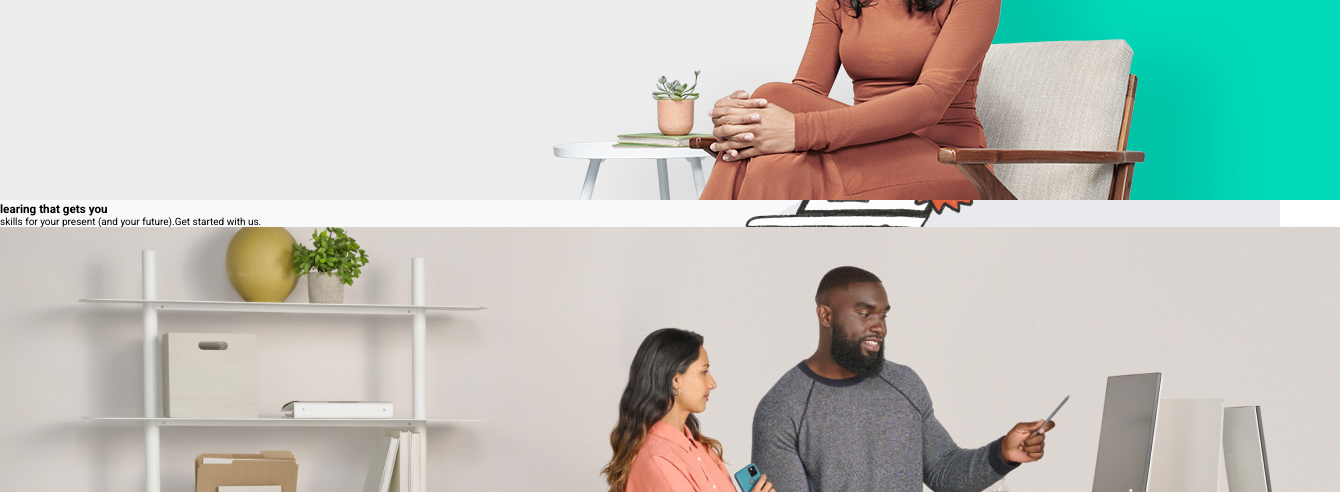
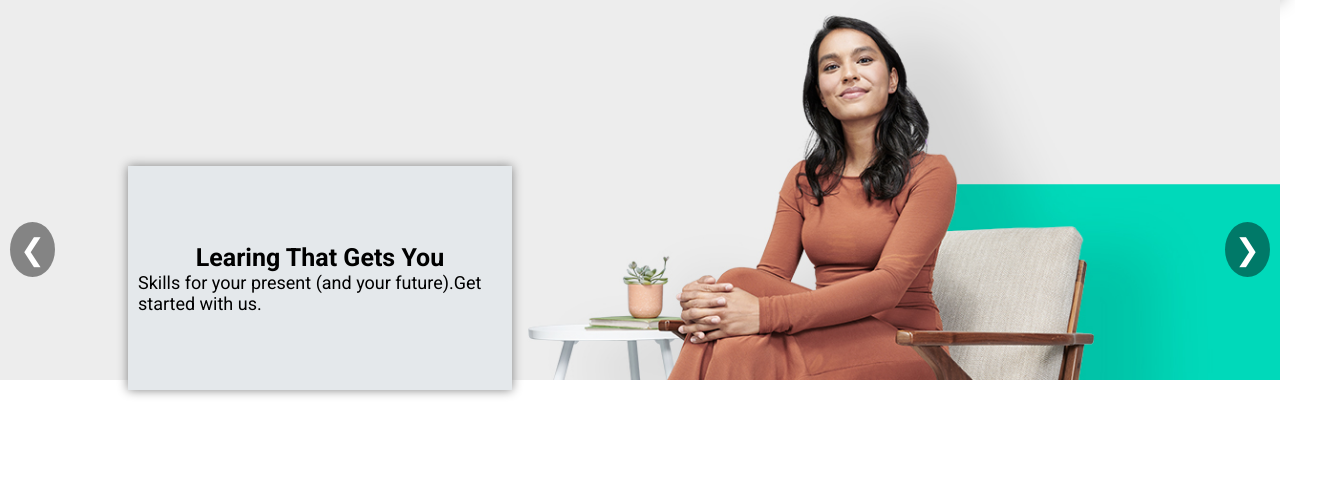
Before and after one commit to Neha78170/udemy-website-clone, a plain HTML site: page index.html in a window 1280 px wide. Shown: the part 122-614 px from the top of the page, 1340 px wide, since content can reach past the window. Drawn offline with Linux system fonts and the light colour scheme.

Commit message:
complete  image slider

```diff
--- a/index.html
+++ b/index.html
@@ -18,6 +18,7 @@
   </head>
   <body>
      <header>
+
       <div class="hero-img">
         <img src="./img/hero.webp" alt="hero" />
         <p>Explore</p>
@@ -44,21 +45,24 @@
         </div>
       </div>
     </header>
-    <main>
-      <div class="slider-container">
+    <main class="slide-container">
         <div class="slides">
         <img src="./img/slider1.jpg" alt="slider1">
+        <div class="slides-text">
           <h3>learing that gets you</h3>
-          <p>skills for your present (and your future).Get started with us.</p>
+          <p>Skills for your present (and your future).Get started with us.</p>
+          </div>
         </div>
          <div class="slides">
           <img src="./img/slider2.jpg" alt="slider1">
+          <div class="slides-text">
           <h3>skills that drive you forward</h3>
           <p>Technology and the world of work change fast - with us , you're faster.Get the skiils to achieve goals and stay competitive.</p>
           <button>view plans</button>
           </div>
-          <span></span>
           </div>
+          <span class="arrow prev">&#10094;</span>
+          <span class="arrow next">&#10095;</span>
     </main>
      <section class="skills">
       <h3>All the skills you need in one place</h3>
@@ -366,5 +370,7 @@
         </div>
       </div>
     </footer>
+
+    <script src="script.js"></script>
   </body>
 </html>
--- a/script.js
+++ b/script.js
@@ -0,0 +1,34 @@
+let flag = 0;
+
+slideShow(flag);
+
+function slideShow(num){
+   let slides = document.querySelectorAll(".slides")
+
+   for(i of slides){
+    i.style.display ="none"
+   }
+
+  if(num == slides.length){
+    flag = 0;
+    num = 0;
+  }
+  else if(num < 0){
+    flag = slides.length-1;
+    num = slides.length-1;
+  }
+  slides[num].style.display = "block"
+}
+
+    function arrow(num){
+        flag = flag + num;
+        slideShow(flag);
+    }
+
+
+let prev = document.querySelector(".prev").addEventListener("click",()=>{
+    arrow(-1);
+})
+let next = document.querySelector(".next").addEventListener("click",()=>{
+  arrow(1)
+});
--- a/style.css
+++ b/style.css
@@ -39,7 +39,8 @@
     color: #2d2f31;
 }
 .search-bar{
-    width: 400px;
+    width: 80%;
+    max-width: 400px;
     height: 50px;
     display: flex;
     justify-content: center;
@@ -102,34 +103,68 @@
     color: white;
     padding: 0.5rem;
 }
-main{
-    display: flex;
+ .slide-container{
     width: 100%;
-    height: 60vh;
-    background-image: url(./img/main.webp);
-    align-items: center;
-
+    height: 70vh;
+    position: relative;
 }
-.main-container{
+.slides{
+    display: none;
+}
+.slides  img{
+    width: 100%;
+    height: 100%;
+    object-fit: cover;
+}
+.slides h3 {
+    font-size: 2.5rem;
+    text-transform: capitalize;
+    /* padding: 1rem; */
+}
+ .slides-text{
+    width: 30%;
+     height: 40%;
+    position: absolute;
+    top: 30%;
+    left: 10%;
+    box-shadow: 0px 0px 10px gray;
+    background-color: #E4E8EB;
     display: flex;
     flex-direction: column;
     justify-content: center;
     align-items: center;
-    width: 30%;
-    height: 30vh;
-    background-color: white;
-    box-shadow: 5px 5px 10px gray;
-    padding: 2rem;
-    margin-left: 3rem;
+    padding: 1rem;
+ }
+ .slides p{
+    font-size: 1.8rem;
+    /* padding: 1rem; */
+ }
+ .slides button{
+    border: 1px solid black;
+    background-color: black;
+    color:white;
+    width: 150px;
+    height: 50px;
+    text-align: center;
+    text-transform: capitalize;
+ }
+.arrow{
+    position: absolute;
+    top: 40%;
+    padding: 1rem;
+    font-size: 3rem;
+    background-color: rgba(0, 0, 0, 0.445);
+    color: white;
+    border-radius: 50%;
+    cursor: pointer;
 }
-.main-container h2{
-    font-size: 3rem;
-    font-weight: 500;
-    margin-bottom: 0.5rem;
+.prev{
+    left: 10px;
 }
-.main-container p{
-    font-size: 1.7rem;
+.next{
+    right: 10px;
 }
+
 .skills h3{
     font-weight: 500;
     margin: 2rem 2rem 1rem 2rem;
```
Lines whose indentation alone changed are shown as unchanged.
